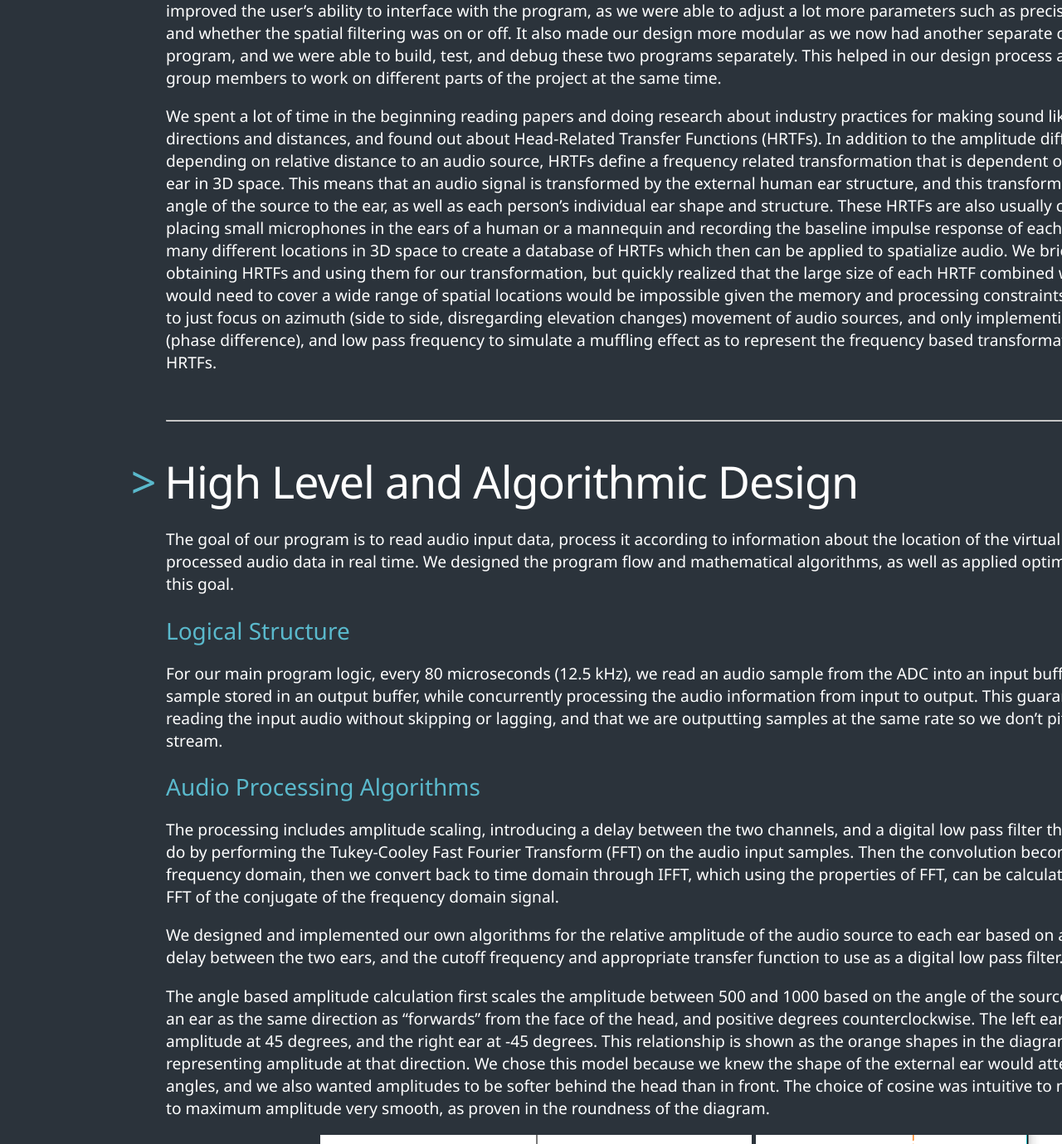
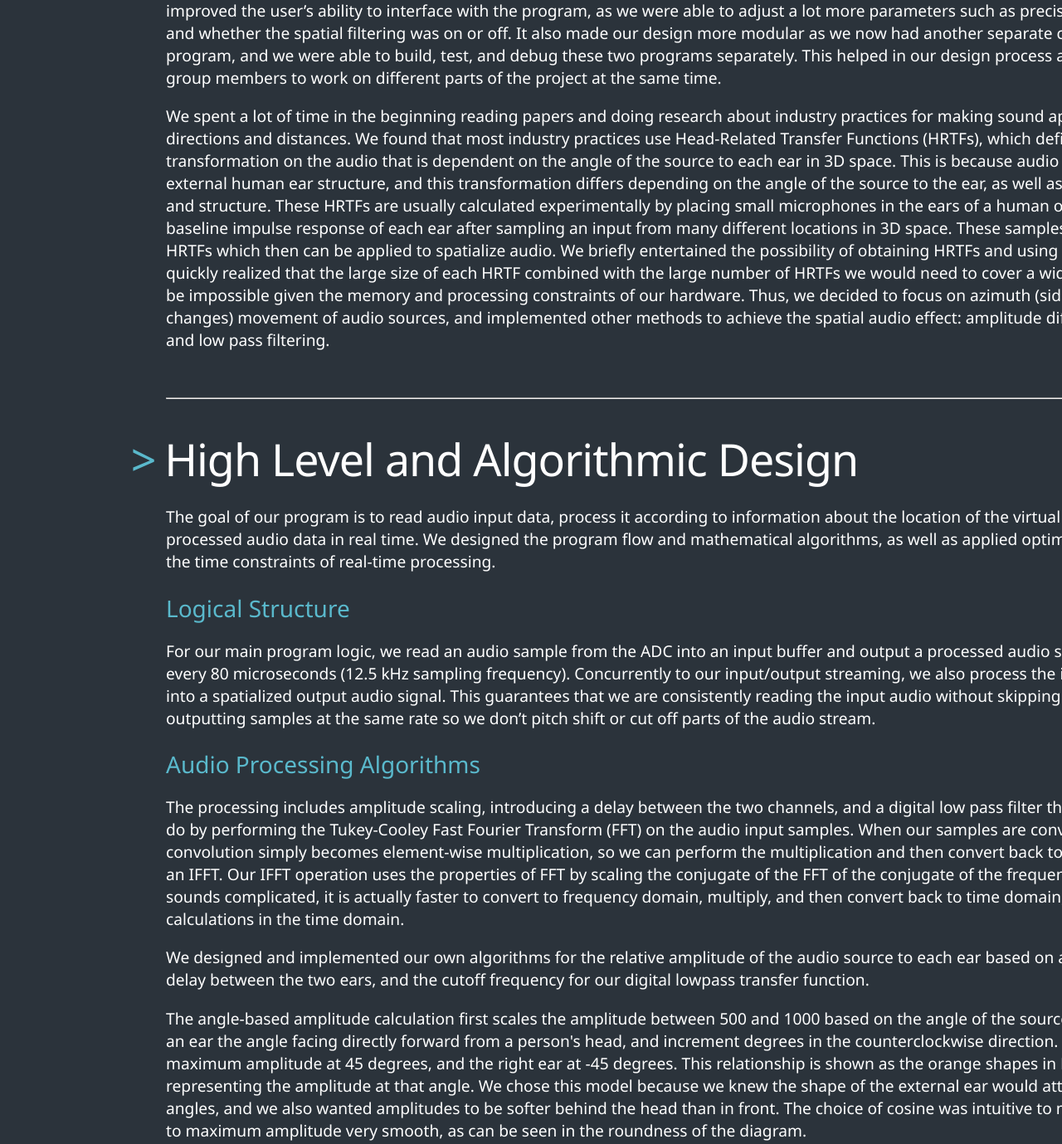
Before and after one commit to rosiewildermuth/ECE4760_FinalProject_bat66_cys37_rjw252, a plain HTML site: page index.html in a window 1280 px wide. Shown: the part 1307-2686 px from the top of the page at 83% size. Drawn offline with Linux system fonts and the light colour scheme.

Commit message:
Made some grammatical/rewording edits to high level design

```diff
--- a/index.html
+++ b/index.html
@@ -80,17 +80,17 @@
             </p>
 
             <p>
-                We spent a lot of time in the beginning reading papers and doing research about industry practices for making sound like they are coming from specific directions
-                and distances, and found out about Head-Related Transfer Functions (HRTFs). In addition to the amplitude difference and delay for each ear depending on relative
-                distance to an audio source, HRTFs define a frequency related transformation that is dependent on the angle of the source to each ear in 3D space. This means that
-                an audio signal is transformed by the external human ear structure, and this transformation differs depending on the angle of the source to the ear, as well as each
-                person’s individual ear shape and structure. These HRTFs are also usually calculated experimentally, by placing small microphones in the ears of a human or a
-                mannequin and recording the baseline impulse response of each ear after sampling an input from many different locations in 3D space to create a database of HRTFs
+                We spent a lot of time in the beginning reading papers and doing research about industry practices for making sound appear to be coming from specific directions
+                and distances. We found that most industry practices use Head-Related Transfer Functions (HRTFs), which define a frequency related transformation on the audio
+                that is dependent on the angle of the source to each ear in 3D space. This is because
+                audio signals are transformed by the external human ear structure, and this transformation differs depending on the angle of the source to the ear, as well as each
+                person’s individual ear shape and structure. These HRTFs are usually calculated experimentally by placing small microphones in the ears of a human or a
+                mannequin and recording the baseline impulse response of each ear after sampling an input from many different locations in 3D space. These samples are used to create
+                a database of HRTFs
                 which then can be applied to spatialize audio. We briefly entertained the possibility of obtaining HRTFs and using them for our transformation, but quickly realized
                 that the large size of each HRTF combined with the large number of HRTFs we would need to cover a wide range of spatial locations would be impossible given the memory
-                and processing constraints of our hardware. We finally settled to just focus on azimuth (side to side, disregarding elevation changes) movement of audio sources, and
-                only implementing the amplitude difference, delay (phase difference), and low pass frequency to simulate a muffling effect as to represent the frequency based
-                transformation seen in industry practices using HRTFs.
+                and processing constraints of our hardware. Thus, we decided to focus on azimuth (side to side, disregarding elevation changes) movement of audio sources, and
+                implemented other methods to achieve the spatial audio effect: amplitude difference, delay (phase difference), and low pass filtering.
             </p>
 
             <a id="design1" class="anchor" href="design1" aria-hidden="true"></a>
@@ -100,31 +100,34 @@
 
             <p>
                 The goal of our program is to read audio input data, process it according to information about the location of the virtual audio source, then output the processed audio data in real time.
-                We designed the program flow and mathematical algorithms, as well as applied optimizations to our program to meet this goal.
+                We designed the program flow and mathematical algorithms, as well as applied optimizations to our program to meet the time constraints of real-time processing.
             </p>
 
             <h2>Logical Structure</h2>
             <p>
-                For our main program logic, every 80 microseconds (12.5 kHz), we read an audio sample from the ADC into an input buffer and output a processed audio sample stored in an output buffer, while concurrently processing the audio information from input to output.
+                For our main program logic, we read an audio sample from the ADC into an input buffer and output a processed audio sample stored in an output buffer every 80 microseconds (12.5 kHz sampling frequency).
+                Concurrently to our input/output streaming, we also process the input audio signal to transform it into a spatialized output audio signal.
                 This guarantees that we are consistently reading the input audio without skipping or lagging, and that we are outputting samples at the same rate so we don’t pitch shift or cut off parts of the audio stream.
             </p>
 
             <h2>Audio Processing Algorithms</h2>
             <p>
                 The processing includes amplitude scaling, introducing a delay between the two channels, and a digital low pass filter through convolution, which we can do by performing the Tukey-Cooley Fast Fourier Transform (FFT) on the audio input samples.
-                Then the convolution becomes element-wise multiplication in frequency domain, then we convert back to time domain through IFFT, which using the properties of FFT, can be calculated by scaling the conjugate of the FFT of the conjugate of the frequency domain signal.
+                When our samples are converted to the frequency domain, the convolution simply becomes element-wise multiplication, so we can perform the multiplication and then convert back to time domain through performing an IFFT.
+                Our IFFT operation uses the properties of FFT by scaling the conjugate of the FFT of the conjugate of the frequency domain signal.
+                Though this sounds complicated, it is actually faster to convert to frequency domain, multiply, and then convert back to time domain, rather than trying to do the calculations in the time domain.
             </p>
             <p>
                 We designed and implemented our own algorithms for the relative amplitude of the audio source to each ear based on angle and distance, the relative delay between the two ears,
-                and the cutoff frequency and appropriate transfer function to use as a digital low pass filter.
+                and the cutoff frequency for our digital lowpass transfer function.
             </p>
             <p>
-                The angle based amplitude calculation first scales the amplitude between 500 and 1000 based on the angle of the source to the ear. W
-                e define 0 degrees to an ear as the same direction as “forwards” from the face of the head, and positive degrees counterclockwise.
-                The left ear therefore has a maximum amplitude at 45 degrees, and the right ear at -45 degrees. This relationship is shown as the orange shapes in the diagrams below,
-                with the radius representing amplitude at that direction. We chose this model because we knew the shape of the external ear would attenuate sound more from certain angles,
+                The angle-based amplitude calculation first scales the amplitude between 500 and 1000 based on the angle of the source to the ear.
+                We define 0 degrees to an ear the angle facing directly forward from a person's head, and increment degrees in the counterclockwise direction.
+                The left ear therefore has a maximum amplitude at 45 degrees, and the right ear at -45 degrees. This relationship is shown as the orange shapes in Figures 1-4 below,
+                with the radius representing the amplitude at that angle. We chose this model because we knew the shape of the external ear would attenuate sound more from certain angles,
                 and we also wanted amplitudes to be softer behind the head than in front.
-                The choice of cosine was intuitive to make the transition from minimum to maximum amplitude very smooth, as proven in the roundness of the diagram.
+                The choice of cosine was intuitive to make the transition from minimum to maximum amplitude very smooth, as can be seen in the roundness of the diagram.
             </p>
 
             <div class="box">
@@ -152,7 +155,7 @@
             </div>
 
             <p>
-                After calculating the angle based amplitude as described above, we then perform a scaling inversely proportional to the distance.
+                After calculating the angle-based amplitude as described above, we then scaled the amplitude inversely proportional to the distance.
                 We know from the inverse-square law that the intensity of sound is inversely proportional to the radius squared. We also know that the intensity of a sound pressure
                 wave is proportional to the amplitude squared, and could therefore deduce an inversely proportional relationship.
                 We then fine tuned the constants in the relationship to fit our distance range (0 to 500 meters).
```
